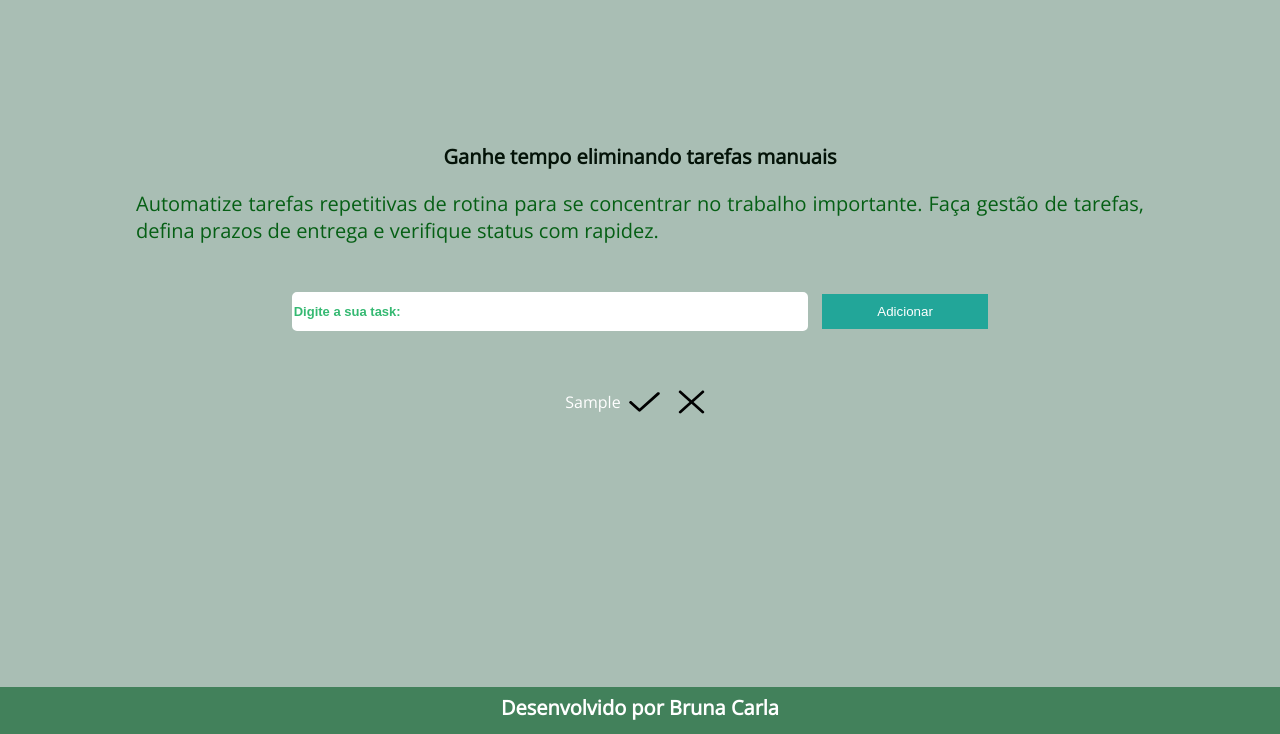
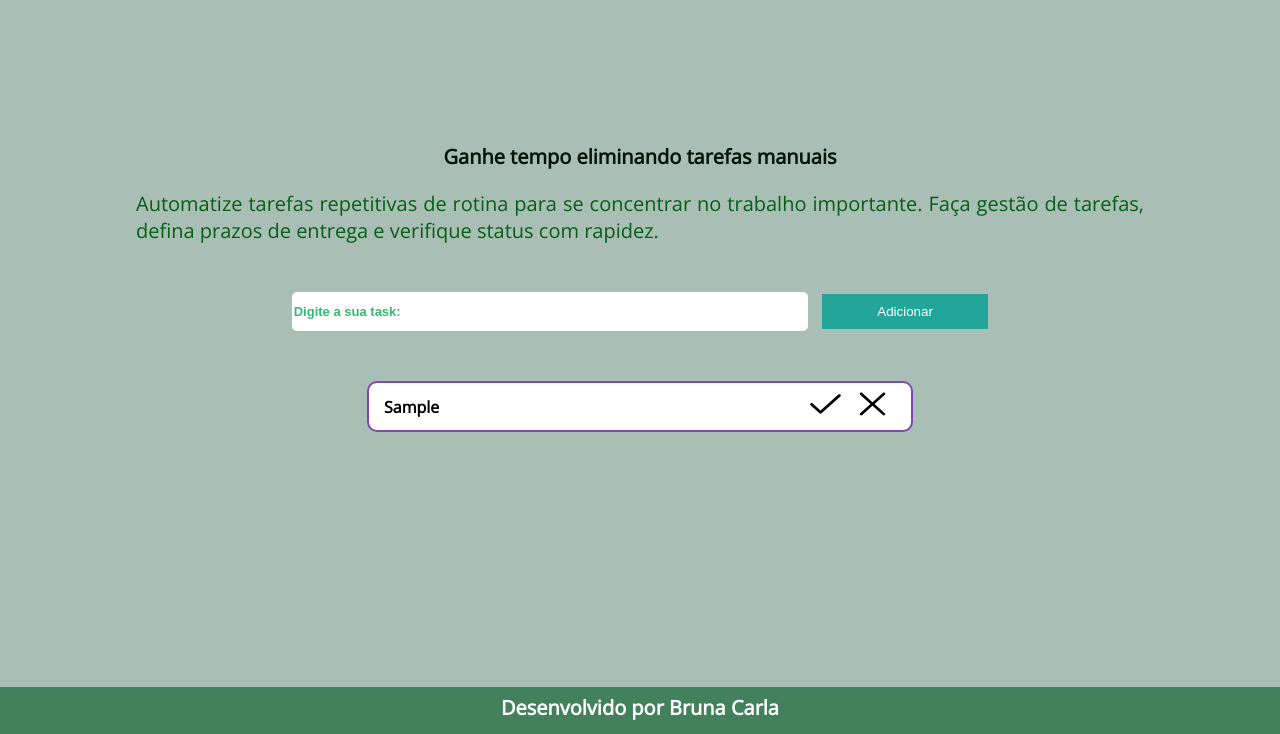
Before and after one commit to santiagobruna/To-do-List, a plain HTML site: page index.html in a window 1280 px wide. Both pictures are taken after typing "Sample" into the empty fields and a click on the input "Adicionar". Shown: the part 66-800 px from the top of the page. Drawn offline with nearby package versions, Linux system fonts and the light colour scheme.

Commit message:
update project

```diff
--- a/js/lista.js
+++ b/js/lista.js
@@ -36,6 +36,7 @@ form.addEventListener('submit', (evento) => {
 
 })
 
+
 function criaElemento(item) {
     const novoItem = document.createElement('li');
     novoItem.classList.add('item');
@@ -43,39 +44,34 @@ function criaElemento(item) {
     novoItem.dataset.id = item.id;
     lista.appendChild(novoItem);
 
-    // Anexa os ícones ao novoItem, passando o id
-    novoItem.appendChild(taskFeita(item.id));
-    novoItem.appendChild(taskNaoFeito(item.id));
+    // Cria uma div para os ícones e adiciona ao novoItem
+    const divIcones = document.createElement('div');
+    divIcones.classList.add('icones');
+    novoItem.appendChild(divIcones);
 
+    // Adiciona os ícones às divs correspondentes
+    divIcones.appendChild(criarElementoTask(item.id, iconeSvgFeito + 'feito-desktop.svg', 'concluir'));
+    divIcones.appendChild(criarElementoTask(item.id, iconeSvgNaoFeito + 'nao-feito-desktop.svg', 'remover'));
 
 
 }
+function criarElementoTask(id, iconeSrc, acao) {
+    const imagemElement = document.createElement('img');
+    imagemElement.src = iconeSrc;
 
-function taskFeita(id) {
-    const imagemElement = document.createElement('img');
-    imagemElement.src = iconeSvgFeito + 'feito-desktop.svg'
-    imagemElement.innerHTML = iconeSvgFeito;
+    imagemElement.addEventListener('click', () => {
+        if (acao === 'concluir') {
+            alert('task concluída');
+            taskCompleta(id);
+        } else if (acao === 'remover') {
+            alert('task removida');
+            deleta(id);
+        }
+    });
 
-    imagemElement.addEventListener('click', (evento) => {
-        alert('task concluída');
-        taskCompleta(id);
-
-    })
-    return imagemElement
+    return imagemElement;
 }
 
-
-function taskNaoFeito(id) {
-    const imagemElement = document.createElement('img');
-    imagemElement.src = iconeSvgNaoFeito + 'nao-feito-desktop.svg'
-    imagemElement.innerHTML = iconeSvgNaoFeito;
-
-    imagemElement.addEventListener('click', (evento) => {
-        alert('task removida');
-        deleta(id);
-    })
-    return imagemElement
-}
 
 function taskCompleta(id) {
     const tag = document.querySelector(`[data-id="${id}"]`); // retorna o data-id do item na lista
--- a/style/style.css
+++ b/style/style.css
@@ -89,6 +89,20 @@ form {
     margin-top: 50px;
     color: white;
     text-align: center;
+}
+
+.lista li {
+    display: flex;
+    justify-content: space-between;
+    border-radius: 10px;
+    border: 2px solid rgb(126, 73, 180);
+    width: 40%;
+    margin: 0 auto;
+    background-color: rgb(255, 255, 255);
+    color: rgb(0, 0, 0);
+    font-weight: bold;
+    margin-bottom: 20px;
+    padding: 0 15px;
 }
 
 .rodape {
```
